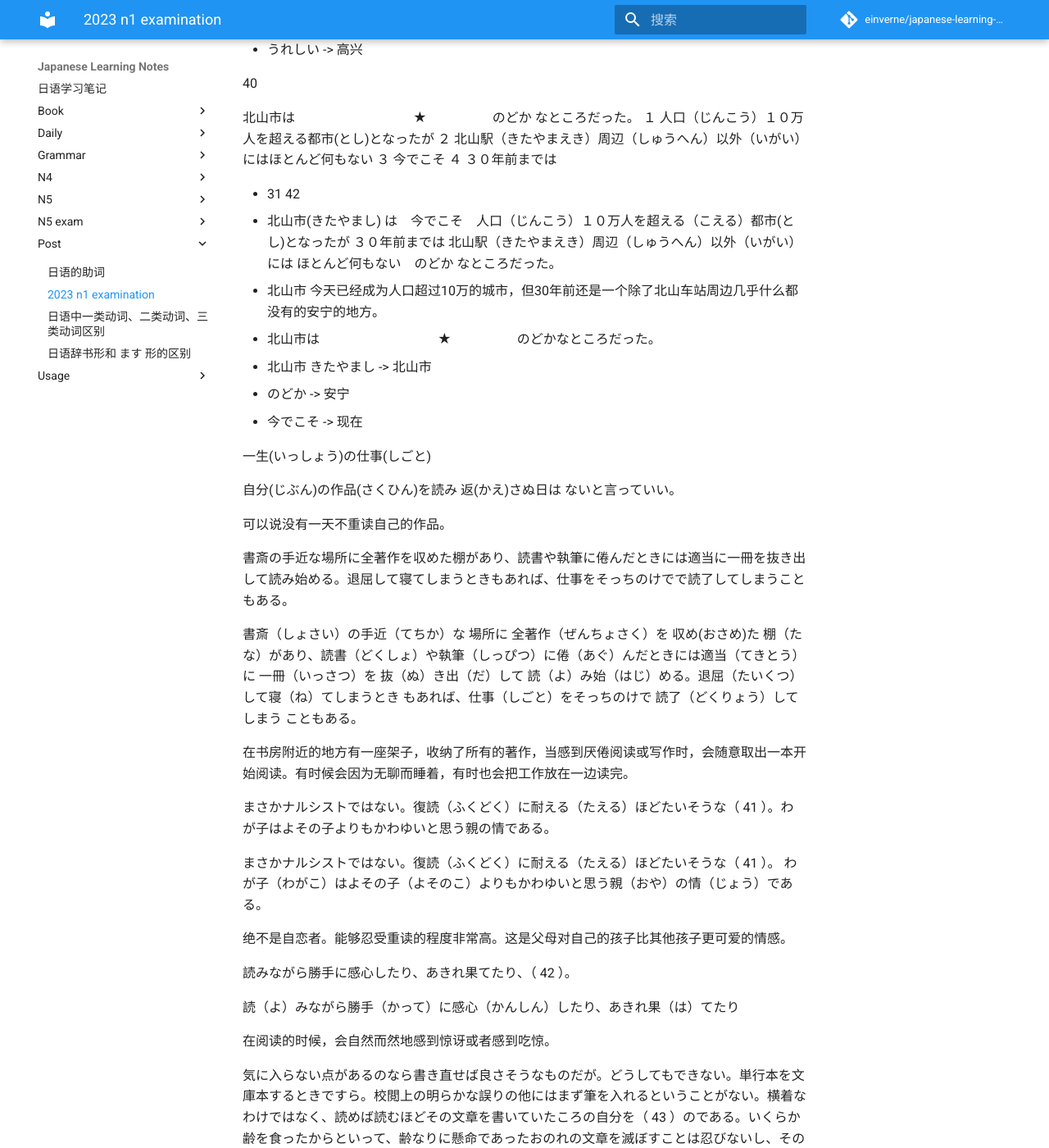
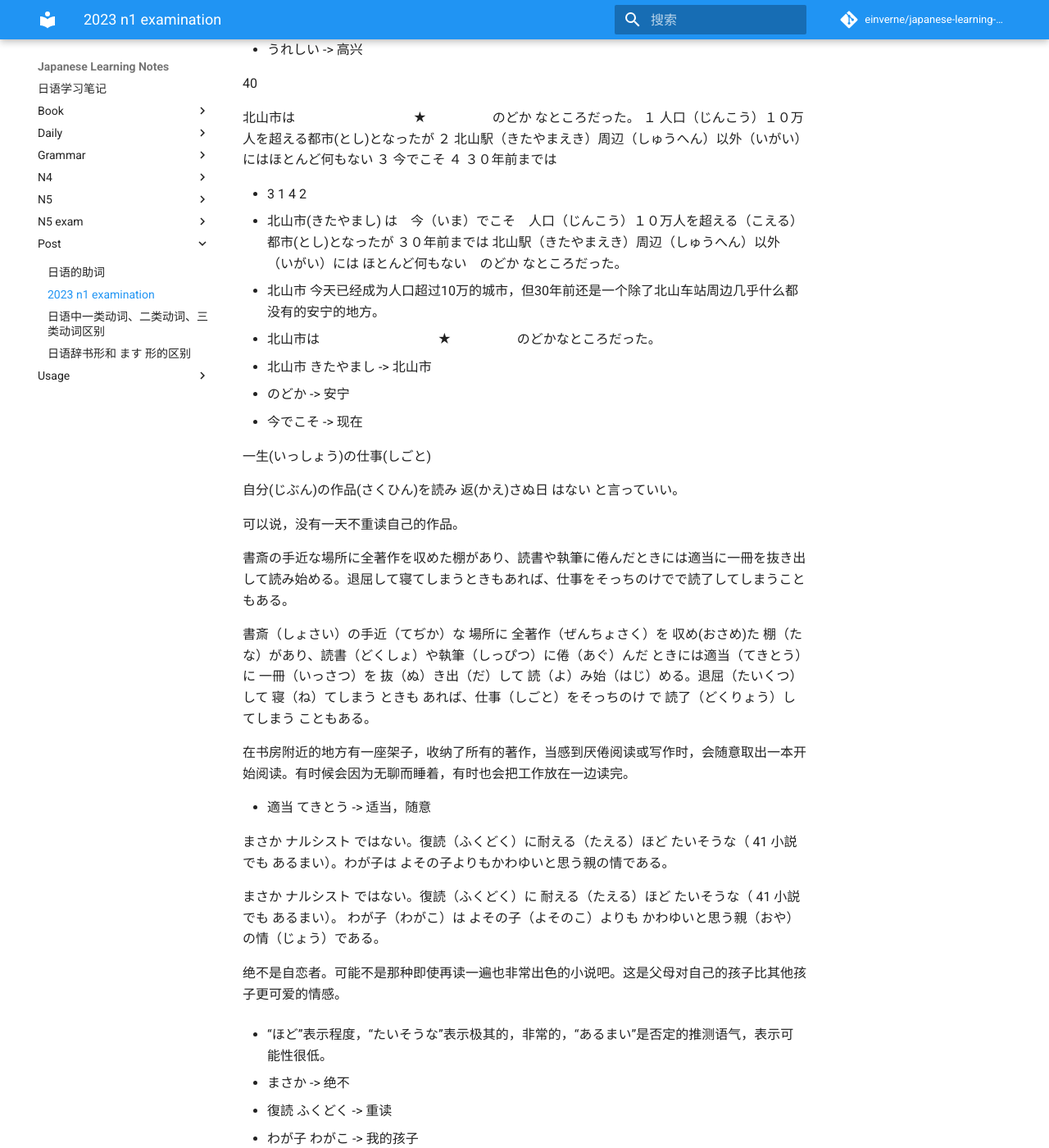
Before and after one commit to einverne/japanese-learning-notes, an MkDocs documentation site: the page built from docs/post/n1-2023.md, in a window 1280 px wide and 1400 px high, scrolled down 11301 px. Shown: the whole window at 82% size. Built offline with MkDocs 1.6.1 and Material for MkDocs 9.7.7, drawn with Linux system fonts in a browser that asks for light colours; comment, search, counter and statistics services are not loaded; some of the changed text lies outside the part shown.

Commit message:
feat: update words

````diff
--- a/docs/post/n1-2023.md
+++ b/docs/post/n1-2023.md
@@ -361,7 +361,7 @@
 ４ 新たな（あらた）ことに挑戦（ちょうせん）できてうれしいという
 
 - 1 3 2 4
-- 今回(こんかい) の 転職（てんしょく）にあたり  少しも(すこしも)不安（ふあん）が なかったといえば うそになる が  新た（あらた）なことに挑戦（ちょうせん）できて うれしい という 気持ち（きもち）の方(ほう)が大き かった。
+- 今回(こんかい) の 転職（てんしょく）にあたり  少しも(すこしも)不安（ふあん）が なかったといえば うそになるが  新た（あらた）なことに挑戦（ちょうせん）できて うれしい という 気持ち（きもち）の方(ほう)が大き かった。
 - 这次的转职时候，虽然说没有一点不安，但是对于新的挑战感到高兴的心情更大。
 - 転職 てんしょく -> 转职
 - にあたり -> 在...的时候
@@ -386,8 +386,8 @@
 ３ 今でこそ
 ４ ３０年前までは
 
-- 31 42
-- 北山市(きたやまし) は　今でこそ　人口（じんこう）１０万人を超える（こえる）都市(とし)となったが ３０年前までは 北山駅（きたやまえき）周辺（しゅうへん）以外（いがい）には ほとんど何もない　のどか なところだった。
+- 3 1 4 2
+- 北山市(きたやまし) は　今（いま）でこそ　人口（じんこう）１０万人を超える（こえる）都市(とし)となったが ３０年前までは 北山駅（きたやまえき）周辺（しゅうへん）以外（いがい）には ほとんど何もない　のどか なところだった。
 - 北山市 今天已经成为人口超过10万的城市，但30年前还是一个除了北山车站周边几乎什么都没有的安宁的地方。
 
 - 北山市は　　　　　　　　　★　　　　　のどかなところだった。
@@ -398,24 +398,33 @@
 
 一生(いっしょう)の仕事(しごと)
 
-自分(じぶん)の作品(さくひん)を読み 返(かえ)さぬ日は ないと言っていい。
+自分(じぶん)の作品(さくひん)を読み 返(かえ)さぬ日 はない と言っていい。
 
-可以说没有一天不重读自己的作品。
+可以说，没有一天不重读自己的作品。
 
 書斎の手近な場所に全著作を収めた棚があり、読書や執筆に倦んだときには適当に一冊を抜き出して読み始める。退屈して寝てしまうときもあれば、仕事をそっちのけでで読了してしまうこともある。
 
-書斎（しょさい）の手近（てちか）な 場所に 全著作（ぜんちょさく）を 収め(おさめ)た 棚（たな）があり、読書（どくしょ）や執筆（しっぴつ）に倦（あぐ）んだときには適当（てきとう）に 一冊（いっさつ）を 抜（ぬ）き出（だ）して 読（よ）み始（はじ）める。退屈（たいくつ）して寝（ね）てしまうとき もあれば、仕事（しごと）をそっちのけで  読了（どくりょう）してしまう こともある。
+書斎（しょさい）の手近（てぢか）な 場所に 全著作（ぜんちょさく）を 収め(おさめ)た 棚（たな）があり、読書（どくしょ）や執筆（しっぴつ）に倦（あぐ）んだ ときには適当（てきとう）に 一冊（いっさつ）を 抜（ぬ）き出（だ）して 読（よ）み始（はじ）める。退屈（たいくつ）して 寝（ね）てしまう ときも あれば、仕事（しごと）をそっちのけ で 読了（どくりょう）してしまう こともある。
 
 在书房附近的地方有一座架子，收纳了所有的著作，当感到厌倦阅读或写作时，会随意取出一本开始阅读。有时候会因为无聊而睡着，有时也会把工作放在一边读完。
 
+- 適当 てきとう -> 适当，随意
 
-まさかナルシストではない。復読（ふくどく）に耐える（たえる）ほどたいそうな（ 41 ）。わが子はよその子よりもかわゆいと思う親の情である。
+まさか ナルシスト ではない。復読（ふくどく）に耐える（たえる）ほど たいそうな（ 41 小説でも あるまい）。わが子は よその子よりもかわゆいと思う親の情である。
 
-まさかナルシストではない。復読（ふくどく）に耐える（たえる）ほどたいそうな（ 41 ）。 わが子（わがこ）はよその子（よそのこ）よりもかわゆいと思う親（おや）の情（じょう）である。
+まさか ナルシスト ではない。復読（ふくどく）に 耐える（たえる）ほど たいそうな（ 41 小説でも あるまい）。 わが子（わがこ）は よその子（よそのこ）よりも かわゆいと思う親（おや）の情（じょう）である。
 
-绝不是自恋者。能够忍受重读的程度非常高。这是父母对自己的孩子比其他孩子更可爱的情感。
+绝不是自恋者。可能不是那种即使再读一遍也非常出色的小说吧。这是父母对自己的孩子比其他孩子更可爱的情感。
 
-読みながら勝手に感心したり、あきれ果てたり、（ 42 ）。
+- “ほど”表示程度，“たいそうな”表示极其的，非常的，“あるまい”是否定的推测语气，表示可能性很低。
+
+- まさか -> 绝不
+- 復読 ふくどく -> 重读
+- わが子 わがこ -> 我的孩子
+- よその子 よそのこ -> 其他孩子
+- かわゆい -> 可爱
+
+読みながら 勝手に感心したり、あきれ果てたり、（ 42 ）。
 
 読（よ）みながら勝手（かって）に感心（かんしん）したり、あきれ果（は）てたり
 
@@ -426,31 +435,109 @@
 気に入（い）らない点（てん）があるのなら書（か）き直（なお）せば良（よ）さそうなものだが。 どうしてもできない。単行本（たんこうぼん）を文庫本（ぶんこぼん）するときですら。 校閲（こうえつ）上（じょう）の明らか（あきらか）な誤り（あやまり）の他（ほか）にはまず筆（ふで）を入（い）れるということがない。横着（よこぐ）なわけではなく、読（よ）めば読むほどその文章（ぶんしょう）を書（か）いていたころの自分（じぶん）を（43）のである。いくらか齢（よわ）を食（く）ったからといって、齢なりに懸命（けんめい）であったおのれの文章（ぶんしょう）を滅（ほろ）ぼすことは忍（しの）びないし、その問いに得（え）たものも多（おお）いが喪（うしな）ったものもまた多（おお）かろうと思（おも）えば勇気（ゆうき）も要（い）る。
 
 
-
-
 出来栄えのいかんに関わらず、自分なりに全きをめざしていたのである。そうした過去の自分には敬意を払い続けねばならないし、また同時に現在の自分は、未来の自分に恥らぬ小説を書かねばなるまい。一生の仕事（ 44 ）そうしたものであろうと思う。
 かにかくに、この短い文章もいつか読み返して愕然とするのであろうが。
 
-```
 おさめる　　収める　　收纳
-しょさい　　書斎 　　　书房
-てじか　　　手近 　　　眼前
+
+- 倉庫に収める
+- 収納到仓库里
+
+しょさい　　書斎　　　书房
+
+- 書斎には机と椅子がある。
+- 书房里有桌子和椅子。
+
+てぢか　　　手近 　　　眼前,触手可及
+
+- いつも手近に辞書を持っていなさい。
+- 随身携带字典。
+
 ぜん	ちょさく　全著作     全著作
+
+- この棚（たな）には全著作が収められている。
+- 这个架子上收纳了所有的著作。
+
 どくしょ　　読書           读书
-しっぴつ　　執筆         执笔，写作，写稿
-あぐむ　　　倦む。      棘手，不容易做
+
+- 読書は人生の楽しみの一つだ。
+- 读书是人生的一种乐趣。
+
+しっぴつ　　執筆       执笔，写作，写稿
+
+- 執筆中の作家に会いたい。
+- 想见一下正在写作的作家。
+
+あぐむ　　　倦む      棘手，厌倦
+
+- 仕事に倦んだら、休んでください。
+- 工作累了就休息一下。
+
 ぬきだす　　抜き出す　　抽出
+
+- 本棚から一冊(いっさつ)抜き出して読んだ。
+- 从书架上抽出一本书来读。
+
 たいくつ　　退屈 　　　无聊
-そっちのけで  扔在一边 搁置
+
+- 退屈な映画
+
+そっちのけ  其方退け   扔在一边 搁置
+
+- 仕事をそっちのけにして遊んでいる。
+- 把工作搁置一边去玩。
+
 ナルシスト  自恋者
-ふくどく。  復読 重读
+
+- まさか ナルシスト ではない。
+- 绝不是自恋者。
+
+ふくどく  復読 重读
+
+- この本は何度も復読した。
+- 这本书我读了好几遍。
+
 たいそう    非常
-たんこうぼん    単 行本       大一些的发型书
+
+- たいそうな美味しい料理
+- 非常美味的料理
+
+たんこうぼん    単行本       大一些的发型书
+
+- たんこうぼんを文庫本にする
+- 把大一些的发型书改成文庫本
+
 ぶんこぼん       文庫本       小一些的
+
+- 文庫本を単行本にする
+- 把小一些的发型书改成大一些的
+
 こうえつ       校閲            校阅，检查
+
+- この本は校閲が行われている。
+- 这本书已经校阅过了。
+
 あきらか         明らか       明显
+
+- 明らかな誤り
+- 明显的错误
+
 ふで                 筆           笔，毛笔
-おうちゃく     横着        　不讲理
-できばえ     出来栄え     作出的结果完成情况
-がくぜん     愕然         愕然 （非常吃惊的）
-```
+
+- 筆を置く
+- 放下笔
+
+おうちゃく     横着        　偷懒
+
+- 横着をするな
+- 不要偷懒
+
+できばえ     出来栄え     作出的结果，完成情况
+
+- これは思わぬ出来栄えだ。
+- 这个结果出乎意料。
+
+がくぜん     愕然         愕然
+
+- 愕然としてなすところを知らない。
+- 愕然不知所措。
````
